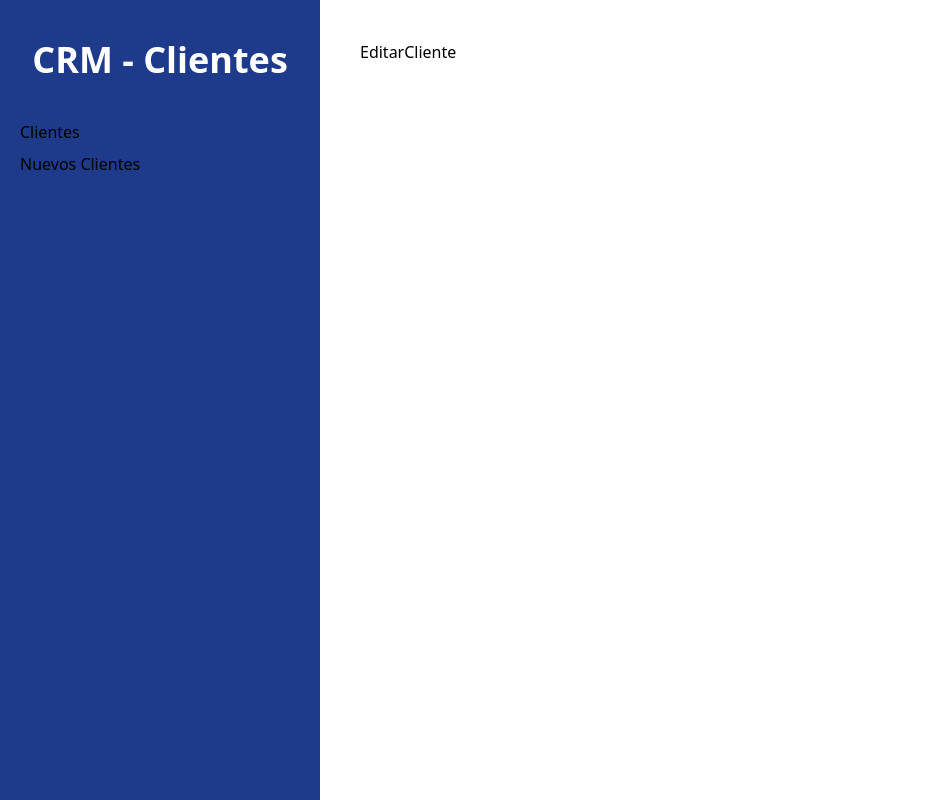
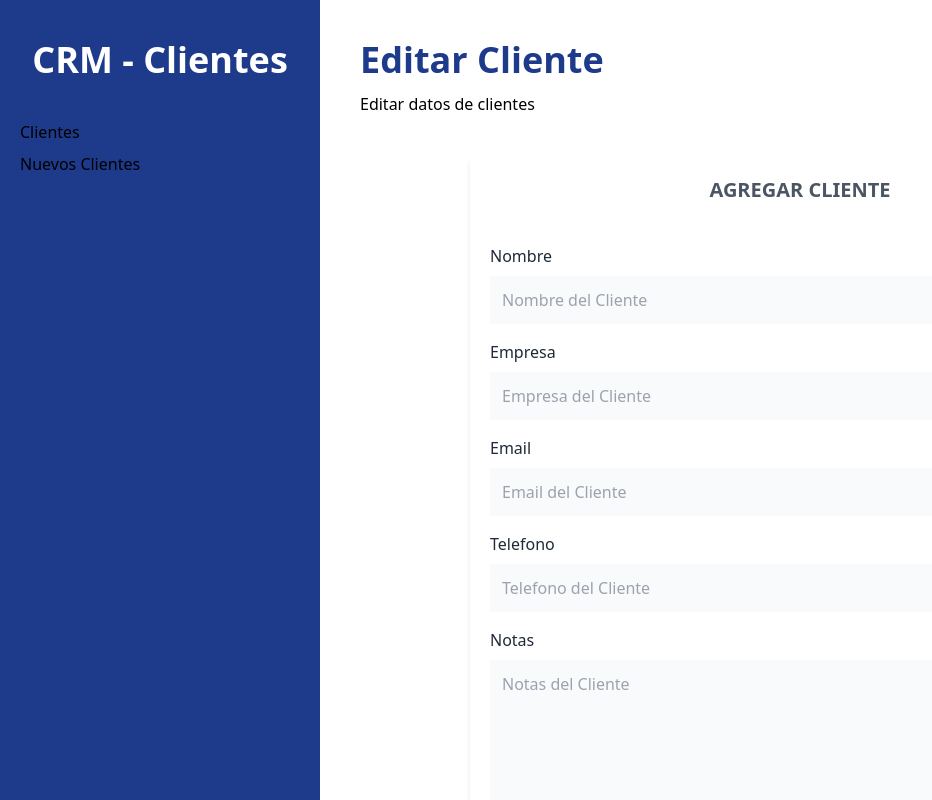
Before and after one commit to jorneycr/crm-react, a React app: page /clientes/editar/1 in a window 1280 px wide. Shown: the whole page, without its empty margins (0-932 px from the left). Built offline with nearby package versions, Linux system fonts and the light colour scheme; data requests are answered from the project's data file; the HTML template or start-up script is replaced by a standard one.

Commit message:
add ui client

```diff
--- a/src/components/Formulario.jsx
+++ b/src/components/Formulario.jsx
@@ -4,7 +4,7 @@ import { useNavigate } from "react-router-dom";
 import * as Yup from "yup";
 import Alerta from "./Alerta";
 
-const Formulario = () => {
+const Formulario = ({ cliente }) => {
   const navigate = useNavigate();
 
   const nuevoClienteShema = Yup.object().shape({
@@ -35,7 +35,7 @@ const Formulario = () => {
       console.log(respuesta);
       const resultado = await respuesta.json();
       console.log(resultado);
-      navigate('/clientes')
+      navigate("/clientes");
     } catch (error) {
       console.log(error);
     }
--- a/src/pages/Cliente.jsx
+++ b/src/pages/Cliente.jsx
@@ -29,6 +29,7 @@ const Cliente = ({ cliente }) => {
         <button
           className="bg-blue-600 hover:bg-blue-700 block w-full text-white p-2 uppercase font-bold text-xs mt-3"
           type="button"
+          onClick={()=> navigate(`clientes/editar/${id}`)}
         >
           Editar
         </button>
--- a/src/pages/EditarCliente.jsx
+++ b/src/pages/EditarCliente.jsx
@@ -1,9 +1,36 @@
-import React from 'react'
+import Formulario from "../components/Formulario";
+import { useState, useEffect } from "react";
+import { useParams } from "react-router-dom";
 
 const EditarCliente = () => {
+  const [cliente, setCliente] = useState({});
+  const [cargando, setCargando] = useState(true);
+  const { id } = useParams();
+
+  useEffect(() => {
+    const obtenerClienteApi = async () => {
+      try {
+        const url = `http://localhost:4000/clientes/${id}`;
+        const respuesta = await fetch(url);
+        const resultado = await respuesta.json();
+        setCliente(resultado);
+      } catch (error) {
+        console.log(error);
+      }
+      setTimeout(() => {
+        setCargando(!cargando);
+      }, 3000);
+      setCargando(!cargando);
+    };
+    obtenerClienteApi();
+  }, []);
   return (
-    <div>EditarCliente</div>
-  )
-}
+    <>
+      <h1 className="font-black text-4xl text-blue-900">Editar Cliente</h1>
+      <p className="mt-3">Editar datos de clientes</p>
+      <Formulario cliente={cliente} />
+    </>
+  );
+};
 
-export default EditarCliente
+export default EditarCliente;
```
